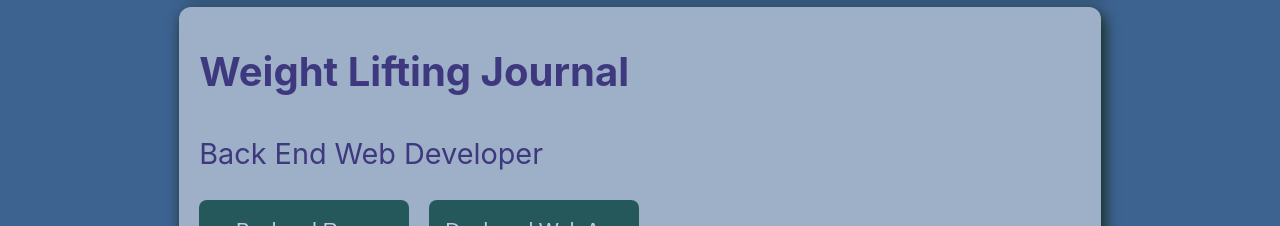
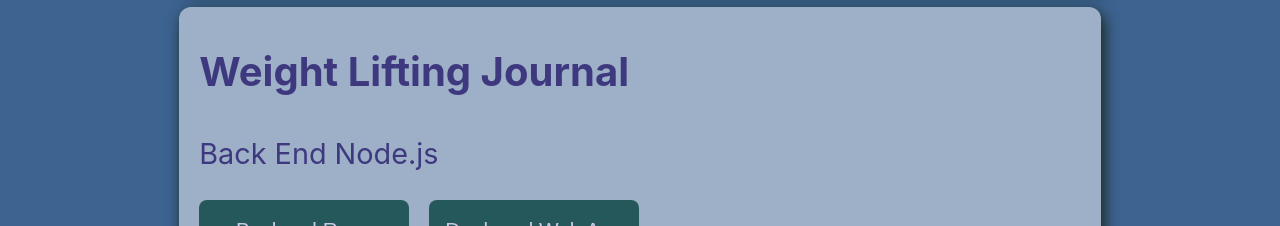
Before and after one commit to WilliamBerlin76/PersonalPortfolio, a React (Create React App) app: page / in a window 1280 px wide. Shown: the part 2680-2906 px from the top of the page. Built offline with nearby package versions, Linux system fonts and the light colour scheme; no server answers.

Commit message:
updated role for a project

```diff
--- a/src/dataArrays.js
+++ b/src/dataArrays.js
@@ -35,7 +35,7 @@
     },
     {
         name:'Weight Lifting Journal',
-        role: 'Back End Web Developer',
+        role: 'Back End Node.js',
         backend:'https://github.com/Build-Week-Weight-Lifiting-Journal/Back-end',
         deployedLink: 'https://weight-lifiting-journal.netlify.com/',
         description: 'Weight Lifting Journal is an app designed to help weight lifters keep track of their exercises. Users can create, edit, and delete their exercises, and add exercises to a workout. The frontend was created with React.js, and the backend uses Node.js with a PostgreSQL database.',
```
